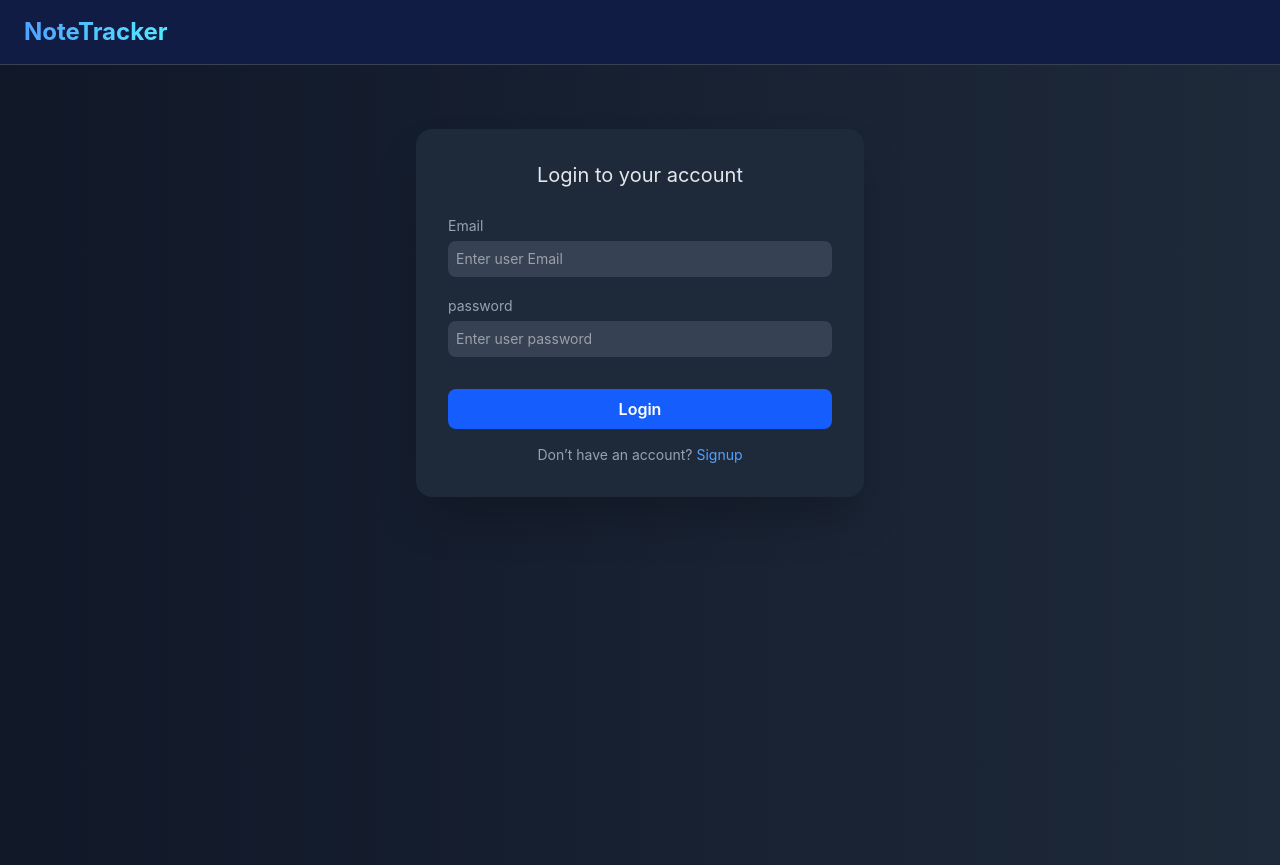
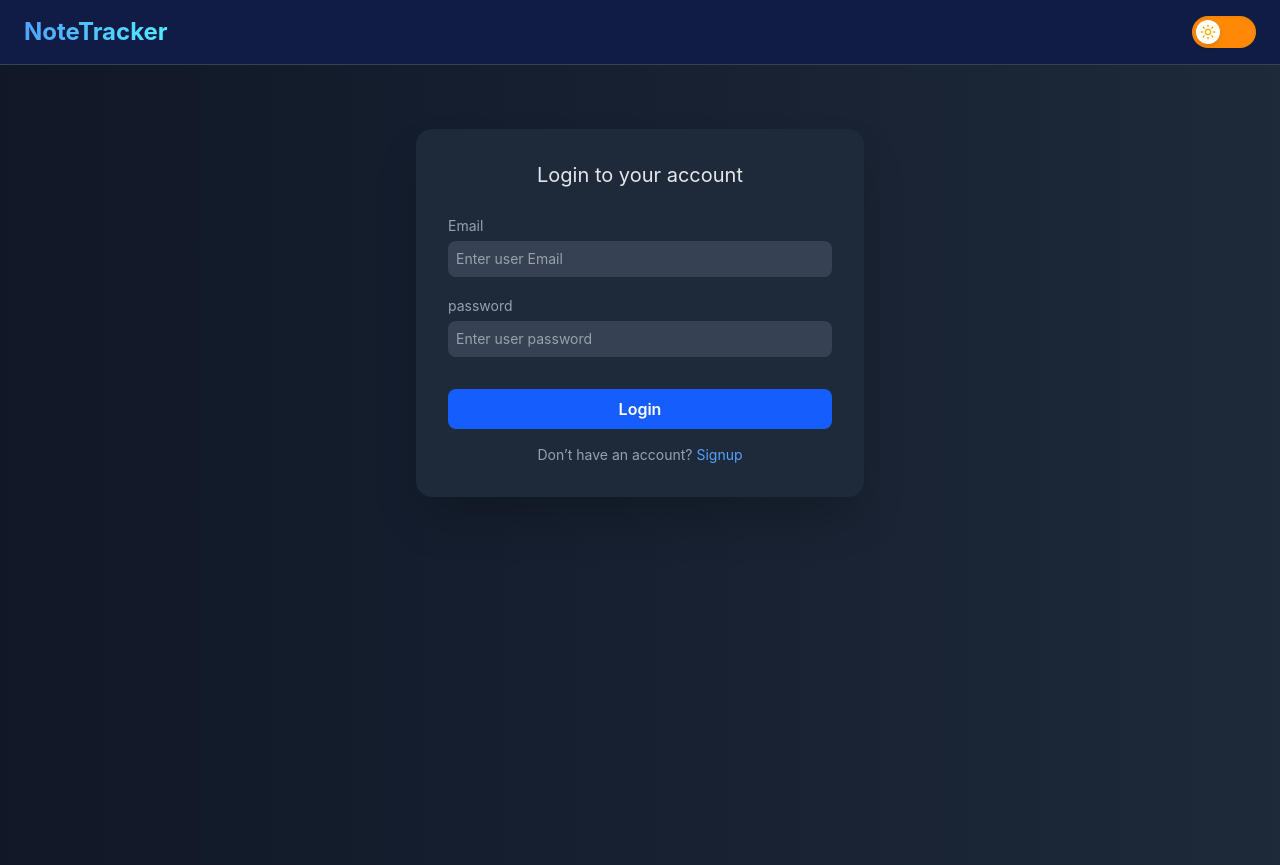
Before and after one commit to ajaykumar1298/noteTracker, a React app in the folder frontend/: page /login in a window 1280 px wide. Built offline with nearby package versions, Linux system fonts and the light colour scheme; the HTML template or start-up script is replaced by a standard one.

Commit message:
add dark mode toggle

```diff
--- a/frontend/src/components/Navbar.jsx
+++ b/frontend/src/components/Navbar.jsx
@@ -5,6 +5,7 @@ import { UserCircle } from "lucide-react";
 import { deleteUser, updateUser } from "../api/authApi";
 import UserInfo from "./user/UserInfo";
 import UserEditInfo from "./user/UserEditInfo";
+import ThemeToggle from "./ThemeToggler";
 
 function Navbar() {
   const navigate = useNavigate();
@@ -118,6 +119,8 @@ function Navbar() {
         >
           NoteTracker
         </div>
+        <div className="flex flex-row gap-4">
+          <ThemeToggle />
 
           {user && !hideUserSection && (
             <UserInfo
@@ -126,6 +129,7 @@ function Navbar() {
               handleLogout={handleLogout}
             />
           )}
+        </div>
       </div>
 
       {/* edit popup */}
--- /dev/null
+++ b/frontend/src/components/ThemeToggler.jsx
@@ -0,0 +1,48 @@
+import { useEffect, useState } from "react";
+import { Moon, Sun } from "lucide-react";
+
+function ThemeToggle() {
+  const [darkMode, setDarkMode] = useState(false);
+
+  useEffect(() => {
+    const theme = localStorage.getItem("theme");
+
+    if (theme === "dark") {
+      document.documentElement.classList.add("dark");
+      setDarkMode(true);
+    }
+  }, []);
+
+  const toggleTheme = () => {
+    if (darkMode) {
+      document.documentElement.classList.remove("dark");
+      localStorage.setItem("theme", "light");
+    } else {
+      document.documentElement.classList.add("dark");
+      localStorage.setItem("theme", "dark");
+    }
+
+    setDarkMode(!darkMode);
+  };
+
+  return (
+    <button
+      onClick={toggleTheme}
+      className="relative flex items-center w-16 h-8 px-1 rounded-full bg-orange-400 dark:bg-[#2c1d14] transition-all duration-300 shadow-inner"
+    >
+      <div
+        className={`absolute top-1 w-6 h-6 rounded-full bg-white flex items-center justify-center shadow-md transition-all duration-300 ${
+          darkMode ? "translate-x-8" : "translate-x-0"
+        }`}
+      >
+        {darkMode ? (
+          <Moon size={16} className="text-orange-500" />
+        ) : (
+          <Sun size={16} className="text-yellow-500" />
+        )}
+      </div>
+    </button>
+  );
+}
+
+export default ThemeToggle;
--- a/frontend/src/index.css
+++ b/frontend/src/index.css
@@ -1,5 +1,10 @@
 @import "tailwindcss";
-body {
+/* body {
   margin: 0;
   background: #0b1120;
+} */
+@custom-variant dark (&:where(.dark, .dark *));
+
+body {
+  @apply bg-white text-black;
 }
```
Lines whose indentation alone changed are shown as unchanged.
